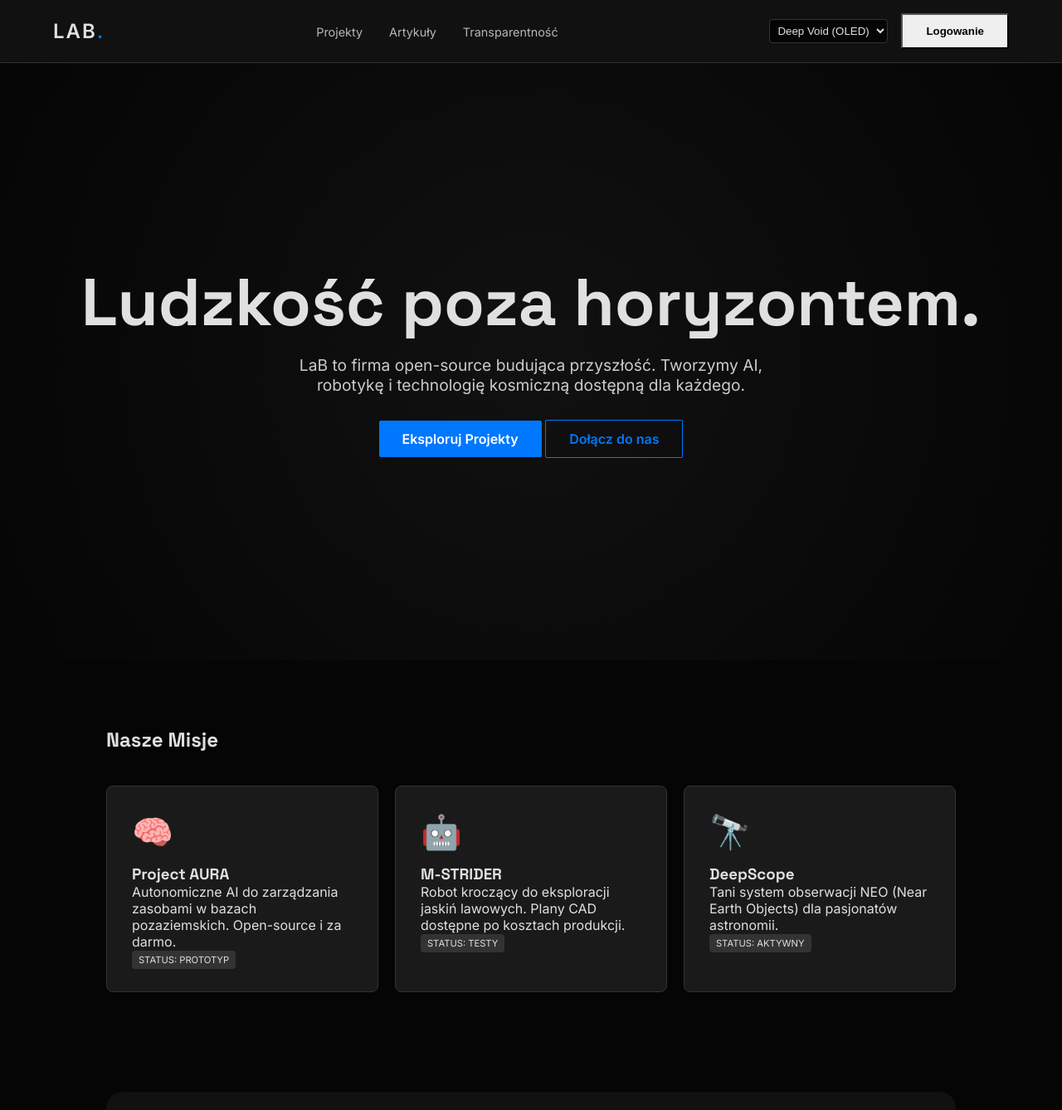
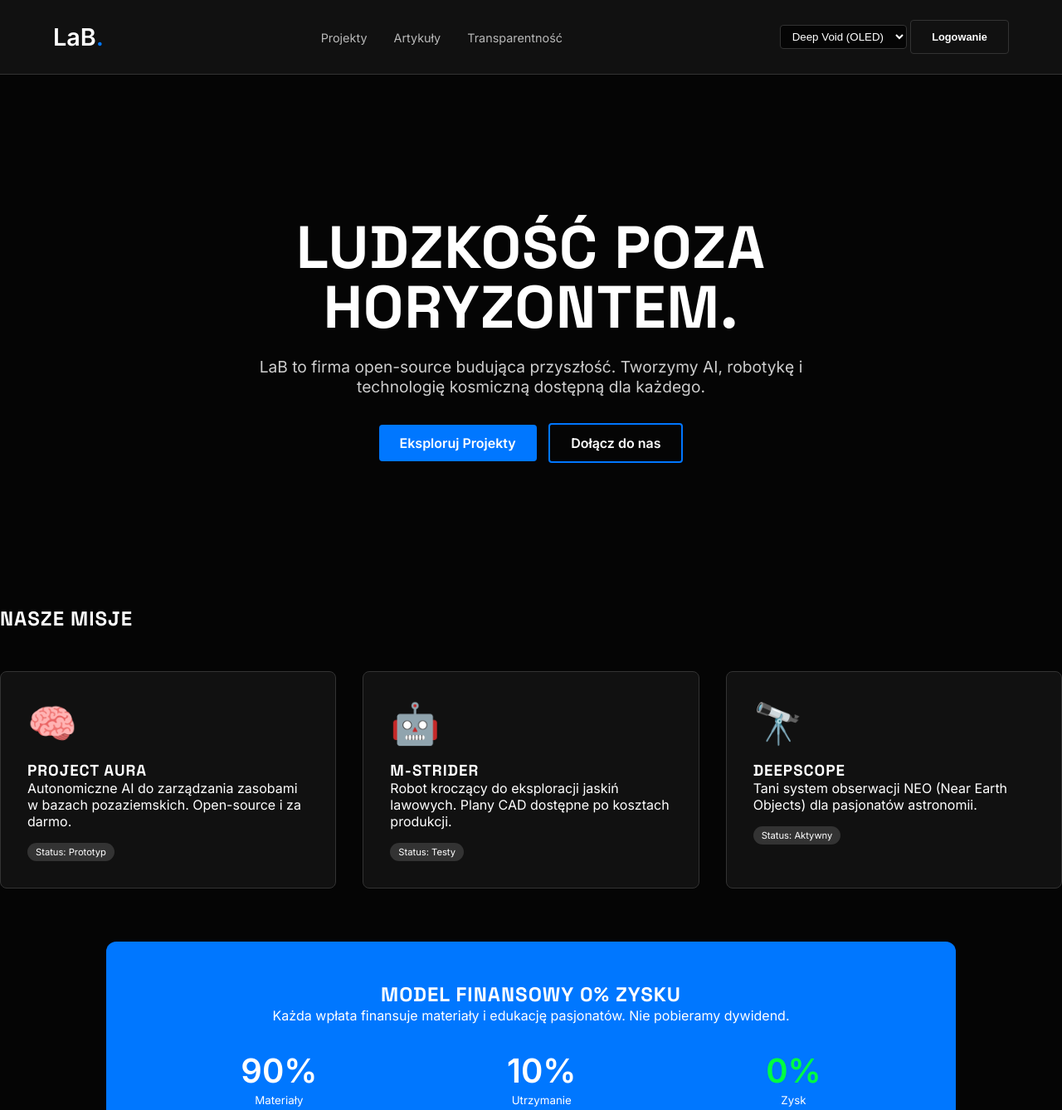
Before and after one commit to ziemniak-team/Lab, a plain HTML site: page index.html in a window 1280 px wide. Shown: the top 1338 px of the page at 83% size. Drawn offline with Linux system fonts and the light colour scheme.

Commit message:
Refactor CSS variables and styles for themes
Updated theme variables and styles for better consistency and readability.

```diff
--- a/style.css
+++ b/style.css
@@ -1,135 +1,70 @@
-/* --- DEFINICJE MOTYWÓW --- */
+/* --- MOTYWY (VARIABLES) --- */
 :root {
-    /* Domyślny: Deep Void */
-    --bg: #050505;
-    --text: #e0e0e0;
-    --accent: #0077ff;
-    --surface: #111111;
-    --card-bg: #1a1a1a;
-    --border: #333333;
-    --font-main: 'Inter', sans-serif;
-    --font-heading: 'Space Grotesk', sans-serif;
+    --bg: #050505; --text: #ffffff; --accent: #0077ff; --surface: #111; --border: #333;
+    --font-h: 'Space Grotesk', sans-serif; --font-p: 'Inter', sans-serif;
 }
 
 [data-theme="marsian-dust"] {
-    --bg: #2b110a;
-    --text: #ffddd2;
-    --accent: #e76f51;
-    --surface: #3d1a11;
-    --card-bg: #4e2419;
-    --border: #6d3121;
+    --bg: #2b110a; --text: #ffddd2; --accent: #e76f51; --surface: #3d1a11; --border: #5d2a1d;
 }
 
 [data-theme="retro-voyager"] {
-    --bg: #000000;
-    --text: #00ff41;
-    --accent: #00ff41;
-    --surface: #0a1a0a;
-    --card-bg: #050f05;
-    --border: #00ff41;
-    --font-main: 'Courier New', monospace;
-    --font-heading: 'Courier New', monospace;
+    --bg: #000; --text: #00ff41; --accent: #00ff41; --surface: #0a1a0a; --border: #00ff41;
 }
 
 [data-theme="moonlight"] {
-    --bg: #e9ecef;
-    --text: #212529;
-    --accent: #495057;
-    --surface: #dee2e6;
-    --card-bg: #ffffff;
-    --border: #adb5bd;
+    --bg: #f8f9fa; --text: #212529; --accent: #495057; --surface: #ffffff; --border: #dee2e6;
+}
+
+[data-theme="nebula"] {
+    --bg: #1a0b2e; --text: #e0d1ff; --accent: #bc13fe; --surface: #240f41; --border: #4a1d8a;
 }
 
 [data-theme="supernova"] {
-    --bg: #ffffff;
-    --text: #1a1a1a;
-    --accent: #ffd700;
-    --surface: #f8f9fa;
-    --card-bg: #ffffff;
-    --border: #ffd700;
+    --bg: #fff; --text: #1a1a1a; --accent: #ffaa00; --surface: #f0f0f0; --border: #ffaa00;
 }
 
-/* --- RESET I UKŁAD --- */
-* { margin: 0; padding: 0; box-sizing: border-box; }
-html { scroll-behavior: smooth; }
-
-body {
-    background-color: var(--bg);
-    color: var(--text);
-    font-family: var(--font-main);
-    transition: background 0.4s ease, color 0.4s ease;
-    overflow-x: hidden;
+[data-theme="titan-ice"] {
+    --bg: #e0f2f1; --text: #004d40; --accent: #00acc1; --surface: #b2dfdb; --border: #4db6ac;
 }
 
-h1, h2, h3, h4 { font-family: var(--font-heading); }
+/* --- STYLE OGÓLNE --- */
+* { margin: 0; padding: 0; box-sizing: border-box; transition: all 0.3s ease; }
+body { background: var(--bg); color: var(--text); font-family: var(--font-p); overflow-x: hidden; }
+h1, h2, h3 { font-family: var(--font-h); text-transform: uppercase; letter-spacing: 1px; }
 
-.section-container { padding: 80px 10%; }
-.divider { border: 0; border-top: 1px solid var(--border); margin: 0 10%; }
-
-/* --- NAWIGACJA --- */
-header {
-    position: sticky; top: 0; z-index: 1000;
-    background: var(--surface);
-    border-bottom: 1px solid var(--border);
-    padding: 1rem 5%;
-}
-
+/* --- HEADER & NAV --- */
+header { background: var(--surface); padding: 1.5rem 5%; border-bottom: 1px solid var(--border); position: sticky; top: 0; z-index: 100; }
 nav { display: flex; justify-content: space-between; align-items: center; }
-.logo { font-size: 1.5rem; font-weight: bold; letter-spacing: 2px; text-transform: uppercase; }
+.logo { font-size: 1.8rem; font-weight: bold; }
 .logo span { color: var(--accent); }
-
 .nav-links { display: flex; list-style: none; gap: 2rem; }
-.nav-links a { text-decoration: none; color: var(--text); font-size: 0.9rem; opacity: 0.8; }
+.nav-links a { text-decoration: none; color: var(--text); font-size: 0.9rem; opacity: 0.7; }
 .nav-links a:hover { opacity: 1; color: var(--accent); }
 
-.controls { display: flex; gap: 1rem; align-items: center; }
-select {
-    background: var(--bg); color: var(--text);
-    border: 1px solid var(--border); padding: 5px; border-radius: 4px;
-}
-
 /* --- HERO --- */
-.hero {
-    height: 90vh;
-    display: flex; align-items: center; justify-content: center;
-    text-align: center; background: radial-gradient(circle at center, var(--surface) 0%, var(--bg) 100%);
-}
-
-.hero h1 { font-size: clamp(2.5rem, 8vw, 5rem); line-height: 1.1; margin-bottom: 20px; }
-.hero p { max-width: 600px; margin: 0 auto 30px; font-size: 1.2rem; opacity: 0.9; }
+.hero { height: 80vh; display: flex; align-items: center; justify-content: center; text-align: center; padding: 0 10%; }
+.hero h1 { font-size: clamp(2rem, 8vw, 4.5rem); margin-bottom: 1.5rem; line-height: 1; }
+.hero p { font-size: 1.2rem; max-width: 700px; margin: 0 auto 2rem; opacity: 0.8; }
 
 /* --- PRZYCISKI --- */
-.primary-btn, .secondary-btn, .login-btn {
-    padding: 12px 28px; border-radius: 2px; font-weight: bold; cursor: pointer;
-    text-decoration: none; display: inline-block; transition: 0.3s;
-}
+.primary-btn, .secondary-btn, .login-btn { padding: 12px 25px; border-radius: 4px; text-decoration: none; font-weight: bold; cursor: pointer; display: inline-block; }
+.primary-btn { background: var(--accent); color: white; border: none; }
+.secondary-btn { border: 2px solid var(--accent); color: var(--text); margin-left: 10px; }
+.login-btn { background: transparent; border: 1px solid var(--border); color: var(--text); font-size: 0.8rem; }
 
-.primary-btn { background: var(--accent); color: white; border: none; }
-.secondary-btn { border: 1px solid var(--accent); color: var(--accent); background: transparent; }
-.primary-btn:hover { filter: brightness(1.2); transform: translateY(-2px); }
-
-/* --- KARTY PROJEKTÓW --- */
-.project-grid {
-    display: grid; grid-template-columns: repeat(auto-fit, minmax(300px, 1fr));
-    gap: 20px; margin-top: 40px;
-}
-
-.project-card {
-    background: var(--card-bg); padding: 30px; border: 1px solid var(--border);
-    border-radius: 8px; position: relative;
-}
-
-.project-icon { font-size: 2.5rem; margin-bottom: 15px; }
-.status-tag {
-    font-size: 0.7rem; text-transform: uppercase;
-    background: var(--border); padding: 4px 8px; border-radius: 4px;
-}
+/* --- KARTY --- */
+.project-grid { display: grid; grid-template-columns: repeat(auto-fit, minmax(280px, 1fr)); gap: 2rem; margin-top: 3rem; }
+.project-card { background: var(--surface); padding: 2rem; border: 1px solid var(--border); border-radius: 8px; }
+.project-icon { font-size: 3rem; margin-bottom: 1rem; }
+.status-tag { display: inline-block; margin-top: 1rem; font-size: 0.7rem; background: var(--border); padding: 4px 10px; border-radius: 20px; }
 
 /* --- FINANSE --- */
-.finance-section { background: var(--surface); padding: 60px 10%; border-radius: 20px; margin: 40px 10%; }
-.stats-container { display: flex; justify-content: space-around; margin-top: 30px; flex-wrap: wrap; gap: 20px; }
-.stat-item { text-align: center; }
-.stat-value { display: block; font-size: 3rem; font-weight: bold; color: var(--accent); }
-.highlight .stat-value { color: #00ff41; }
+.finance-section { padding: 4rem 10%; }
+.finance-card { background: var(--accent); color: white; padding: 3rem; border-radius: 12px; text-align: center; }
+.stats { display: flex; justify-content: space-around; margin-top: 2rem; }
+.stat span { font-size: 2.5rem; font-weight: bold; display: block; }
+.stat.active span { color: #00ff41; }
 
-footer { padding: 40px; text-align: center; border-top: 1px solid var(--border); opacity: 0.6; font-size: 0.8rem; }
+footer { text-align: center; padding: 3rem; opacity: 0.5; font-size: 0.8rem; }
+select { background: var(--bg); color: var(--text); border: 1px solid var(--border); padding: 5px 10px; border-radius: 4px; }
```
